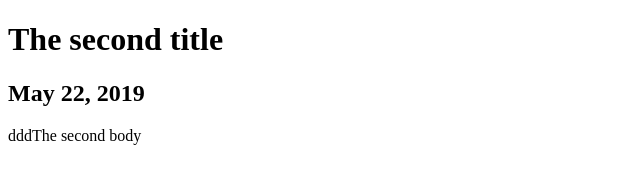
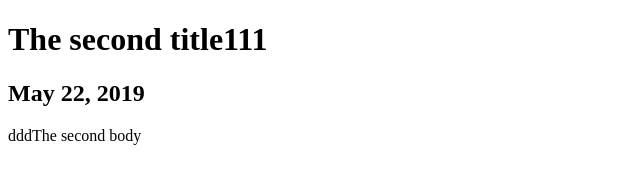
Before and after one commit to chertkovalex/gatsby-material-portal, a Gatsby site: page /2019-05-22-the-second-title/ in a window 1280 px wide. Shown: the full height of the page, 0-640 px from the left. Built offline with nearby package versions, Linux system fonts and the light colour scheme; Gatsby itself is replaced by a stand-in of ours.

Commit message:
Update Blog “2019-05-22-the-second-title”

```diff
--- a/blog/2019-05-22-the-second-title.md
+++ b/blog/2019-05-22-the-second-title.md
@@ -1,6 +1,5 @@
 ---
-path: /blog/my-second-blog
 date: 2019-05-22T00:44:58.525Z
-title: The second title
+title: The second title111
 ---
 dddThe second body
```
